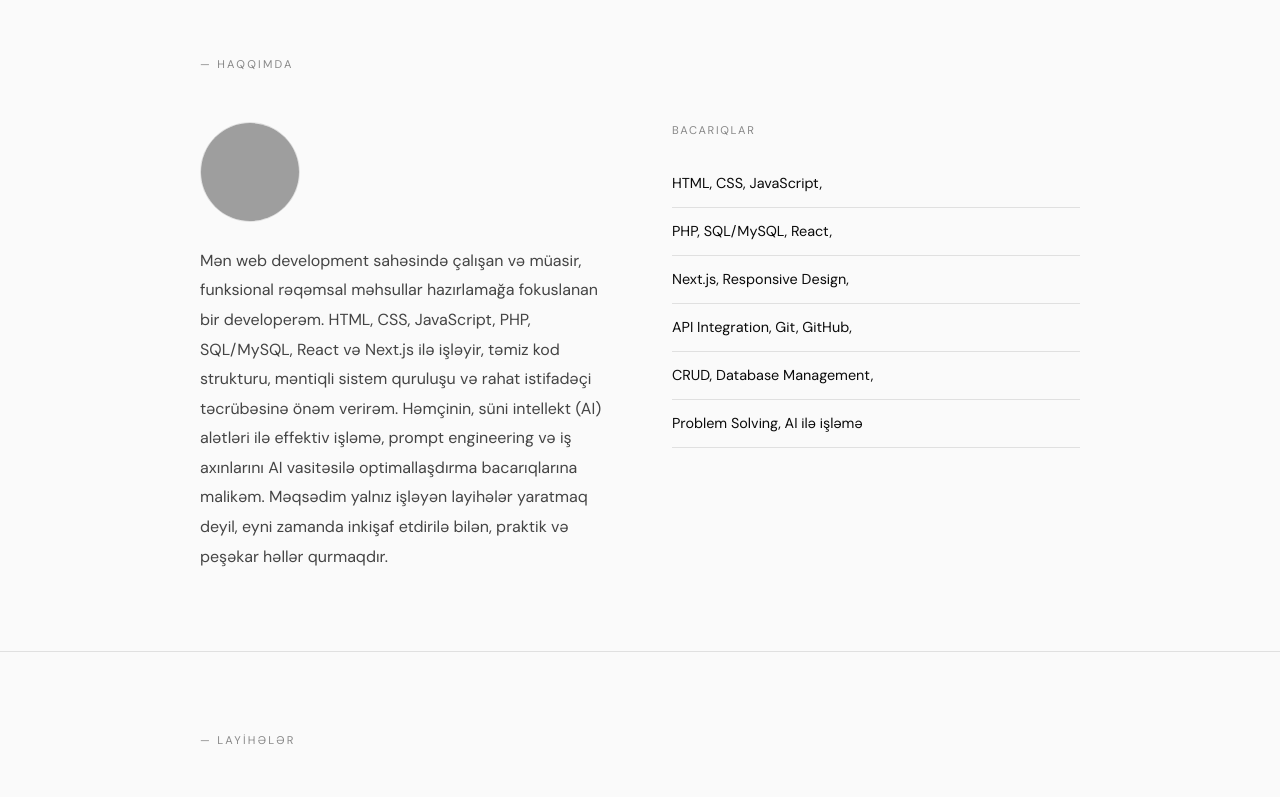
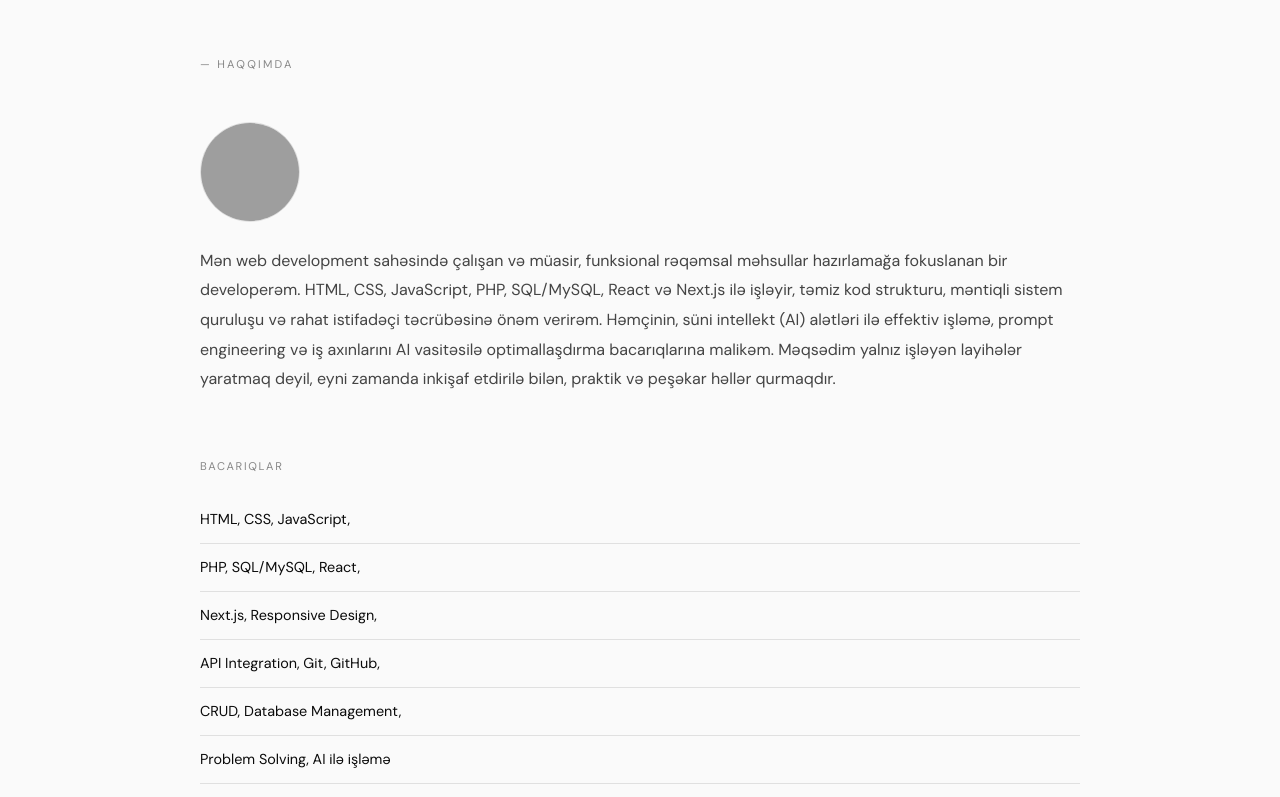
Before and after one commit to UmudvarKhalisli/Portfolio, a React (Vite) app: page / in a window 1280 px wide. Shown: the part 720-1517 px from the top of the page. Built offline with nearby package versions, Linux system fonts and the light colour scheme; grey boxes are pictures that could not be loaded.

Commit message:
Stack About and Skills vertically on desktop

```diff
--- a/src/components/About.jsx
+++ b/src/components/About.jsx
@@ -31,7 +31,7 @@ export default function About({ profile }) {
 
       <div style={{
         display: 'grid',
-        gridTemplateColumns: 'repeat(auto-fit, minmax(280px, 1fr))',
+        gridTemplateColumns: '1fr',
         gap: isMobile ? '2rem' : '4rem',
         alignItems: 'start',
       }}>
```
